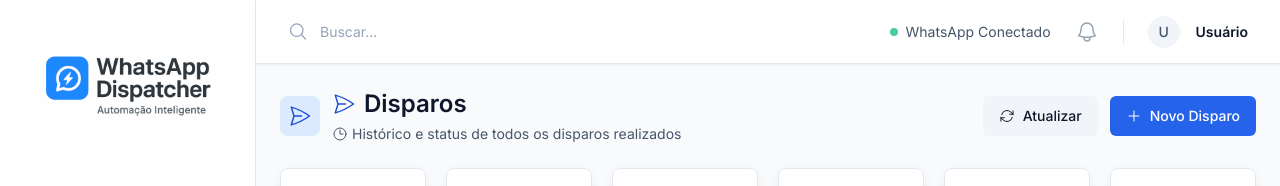
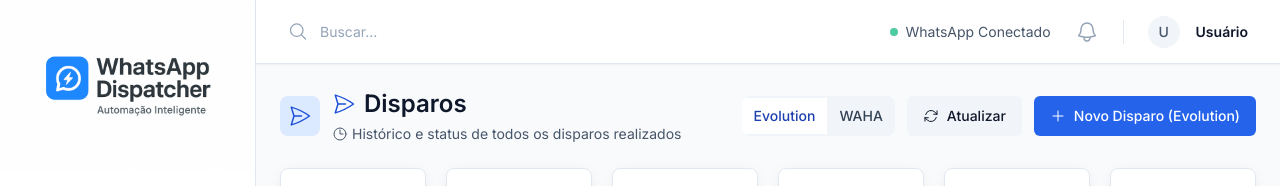
Before and after one commit to OverSoccerClub/DisparadorWhatsApp, a Next.js app: page /disparos in a window 1280 px wide. Shown: the top 186 px of the page. Built offline with nearby package versions, Linux system fonts and the light colour scheme; no server answers; the database is empty.

Commit message:
feat(disparos): unificaÃ§Ã£o inline - seletor Evolution/WAHA e abertura do modal correspondente (sem novos arquivos)

```diff
--- a/components/DisparosPage.tsx
+++ b/components/DisparosPage.tsx
@@ -16,12 +16,10 @@ import {
 import { Disparo, Cliente } from '@/lib/supabase'
 import { formatDate } from '@/lib/utils'
 import toast from 'react-hot-toast'
-// Novo modal unificado (Evolution + WAHA)
-import UnifiedDisparoModal from './UnifiedDisparoModal'
-import { DispatchMethod } from './DispatchMethodSelector'
-// Manter modal antigo para rollback se necessário
+// Modal original (ativo)
 import DisparoModal from './DisparoModal'
 import ConfirmModal from './ConfirmModal'
+import WahaDispatchModal from './WahaDispatchModal'
 
 export default function DisparosPage() {
   const [disparos, setDisparos] = useState<Disparo[]>([])
@@ -29,17 +27,10 @@ export default function DisparosPage() {
   const [searchTerm, setSearchTerm] = useState('')
   const [statusFilter, setStatusFilter] = useState<'todos' | 'pendente' | 'enviado' | 'entregue' | 'falhou' | 'cancelado'>('todos')
   const [showDisparoModal, setShowDisparoModal] = useState(false)
+  const [showWahaModal, setShowWahaModal] = useState(false)
   const [loading, setLoading] = useState(false)
-
-  // Novo: Estado para método de disparo (evolution ou waha)
-  const [dispatchMethod, setDispatchMethod] = useState<DispatchMethod>('evolution')
-
-  // Novo: Estado para clientes (necessário para o modal unificado)
   const [clientes, setClientes] = useState<Cliente[]>([])
-
-  // Novo: Flag para usar modal unificado (true) ou antigo (false)
-  // TEMPORARIAMENTE FALSE para diagnosticar problema
-  const [useUnifiedModal] = useState(false)
+  const [dispatchMethod, setDispatchMethod] = useState<'evolution' | 'waha'>('evolution')
   const [dateFilters, setDateFilters] = useState({
     dataInicio: '',
     dataFim: '',
@@ -90,7 +81,6 @@ export default function DisparosPage() {
     }
   }
 
-  // Novo: Carregar clientes para o modal unificado
   const loadClientes = async () => {
     try {
       const response = await fetch('/api/clientes')
@@ -109,10 +99,7 @@ export default function DisparosPage() {
   // Carregar dados iniciais
   useEffect(() => {
     loadDisparos()
-    // Carregar clientes se usar modal unificado
-    if (useUnifiedModal) {
     loadClientes()
-    }
   }, [])
 
   // Filtros
@@ -243,6 +230,25 @@ export default function DisparosPage() {
           </div>
         </div>
         <div className="flex space-x-3">
+          {/* Seletor de método de envio (Evolution x WAHA) */}
+          <div className="hidden lg:flex items-center bg-secondary-100 rounded-lg overflow-hidden">
+            <button
+              type="button"
+              onClick={() => setDispatchMethod('evolution')}
+              className={`px-3 py-2 text-sm font-medium ${dispatchMethod === 'evolution' ? 'bg-white text-primary-700' : 'text-secondary-700'}`}
+              title="Evolution API"
+            >
+              Evolution
+            </button>
+            <button
+              type="button"
+              onClick={() => setDispatchMethod('waha')}
+              className={`px-3 py-2 text-sm font-medium ${dispatchMethod === 'waha' ? 'bg-white text-primary-700' : 'text-secondary-700'}`}
+              title="WAHA API"
+            >
+              WAHA
+            </button>
+          </div>
           <button
             onClick={handleRefresh}
             disabled={loading}
@@ -252,11 +258,17 @@ export default function DisparosPage() {
             Atualizar
           </button>
           <button
-            onClick={() => setShowDisparoModal(true)}
+            onClick={() => {
+              if (dispatchMethod === 'waha') {
+                setShowWahaModal(true)
+              } else {
+                setShowDisparoModal(true)
+              }
+            }}
             className="btn btn-primary btn-md"
           >
             <PlusIcon className="h-4 w-4 mr-2" />
-            Novo Disparo
+            Novo Disparo ({dispatchMethod === 'waha' ? 'WAHA' : 'Evolution'})
           </button>
         </div>
       </div>
@@ -561,19 +573,7 @@ export default function DisparosPage() {
         </div>
       </div>
 
-      {/* Modal de Disparo - Temporariamente usando modal antigo */}
-      {useUnifiedModal ? (
-        <UnifiedDisparoModal
-          isOpen={showDisparoModal}
-          onClose={() => {
-            setShowDisparoModal(false)
-            // Recarregar disparos após fechar modal
-            loadDisparos(pagination.page, searchTerm, statusFilter, dateFilters.dataInicio, dateFilters.dataFim, dateFilters.tipoData)
-          }}
-          clientes={clientes}
-          defaultMethod={dispatchMethod}
-        />
-      ) : (
+      {/* Modal de Disparo Evolution */}
       <DisparoModal
         isOpen={showDisparoModal}
         onClose={() => {
@@ -583,7 +583,17 @@ export default function DisparosPage() {
         }}
         clientes={clientes}
       />
-      )}
+
+      {/* Modal de Disparo WAHA */}
+      <WahaDispatchModal
+        isOpen={showWahaModal}
+        onClose={() => {
+          setShowWahaModal(false)
+          // Recarregar disparos após fechar modal (se aplicável)
+          loadDisparos(pagination.page, searchTerm, statusFilter, dateFilters.dataInicio, dateFilters.dataFim, dateFilters.tipoData)
+        }}
+        clientes={clientes}
+      />
 
       {/* Modal de Confirmação */}
       <ConfirmModal
```
Lines whose indentation alone changed are shown as unchanged.
